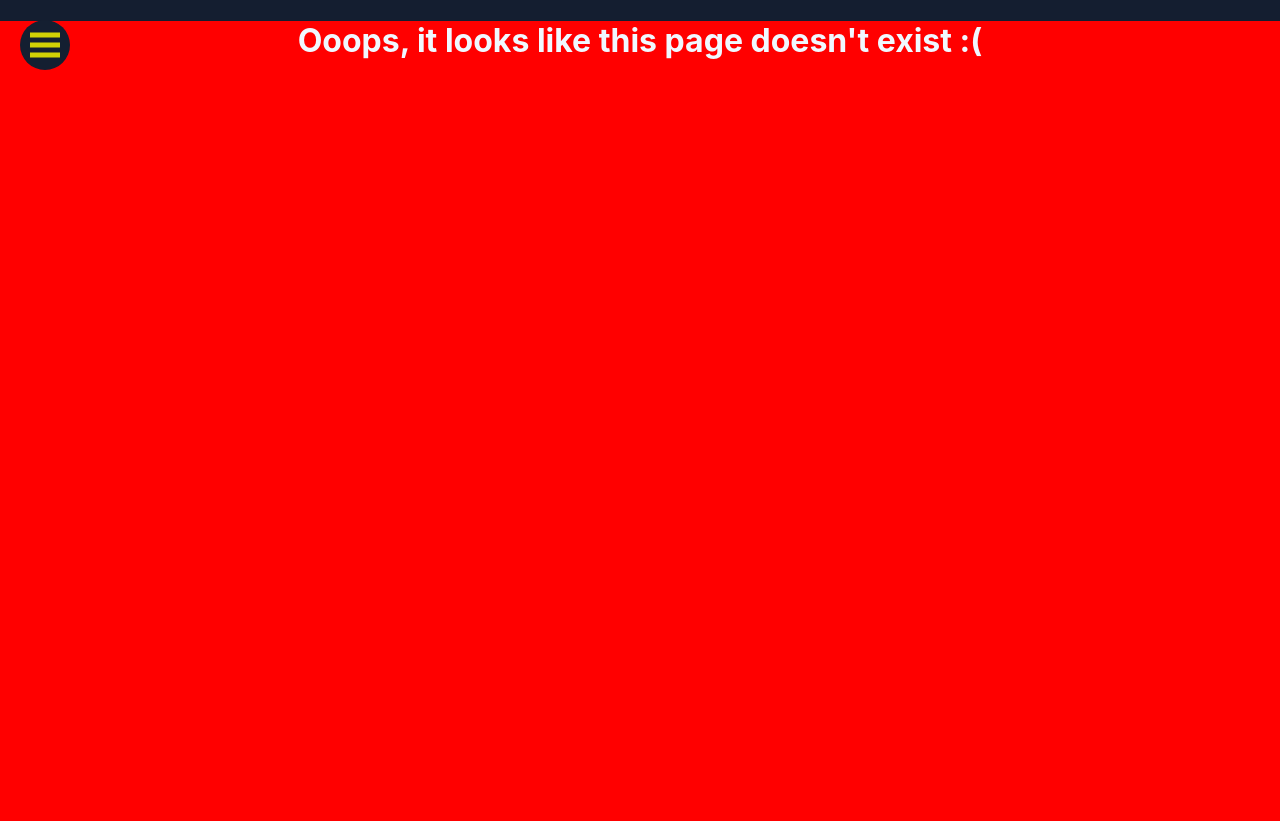
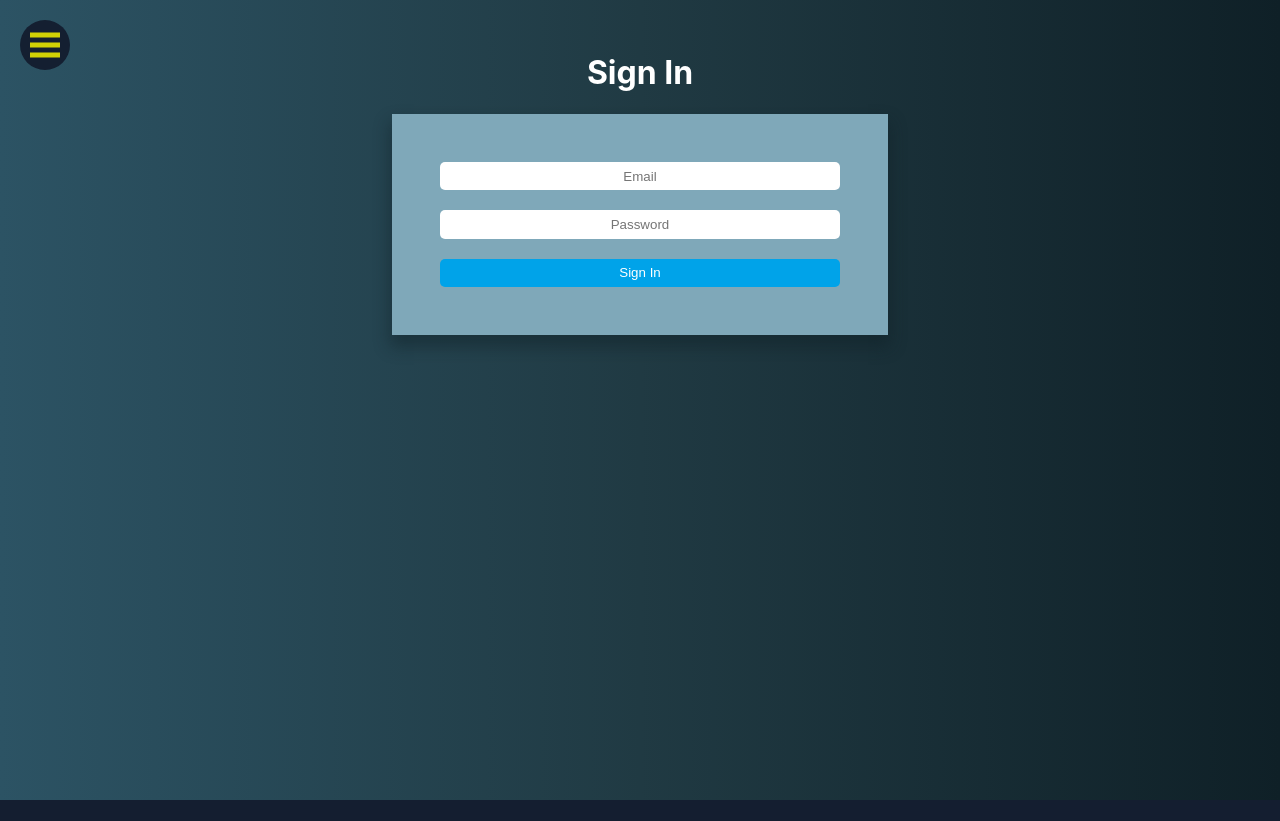
Before and after one commit to walterperez/kodflix, a React (Create React App) app: page /sign/in in a window 1280 px wide. After the commit the page ends 800 px from the top, so only its background shows below. Built offline with nearby package versions, Linux system fonts and the light colour scheme.

Commit message:
Add the login view #49

```diff
--- a/src/frontend/App.js
+++ b/src/frontend/App.js
@@ -6,6 +6,7 @@ import Gallery from "./components/Gallery/Gallery";
 import Play from "./components/Play/Play";
 import HamburgerButton from "./components/HamburgerButton/HamburgerButton";
 import ManageTvShows from "./components/ManageTvShows/ManageTvShows";
+import SignIn from "./components/SignIn/SignIn";
 //Routes
 import Details from "./routes/Details/Details";
 import NotFound from "./routes/NotFound/NotFound";
@@ -33,6 +34,7 @@ class App extends Component {
         <Switch>
           <Route exact path="/" component={Gallery} />
           <Route path="/manage/tv-shows" component={ManageTvShows} />
+          <Route path="/sign/in" component={SignIn} />
           <Route exact path="/:idMovie/play" component={Play} />
           <Route exact path="/:idMovie" component={Details} />
           <Route component={NotFound} />
--- a/src/frontend/components/HamburgerButton/HamburgerButton.js
+++ b/src/frontend/components/HamburgerButton/HamburgerButton.js
@@ -7,6 +7,7 @@ import MenuListElement from "./MenuListElement/MenuListElement";
 import hamburgerButtonIcon from "./../../common/icons/hamburgerIcon.svg";
 import tvIconSVG from "./../../common/icons/cinema.svg";
 import homeIconSVG from "./../../common/icons/icon.svg";
+import LogInSVG from "./../../common/icons/log-in.svg";
 
 export default class HamburgerButton extends Component {
   constructor() {
@@ -62,6 +63,12 @@ export default class HamburgerButton extends Component {
               route="/manage/tv-shows"
               handleCloseMenuAfterClick={this.handleCloseMenuAfterClick}
             />
+            <MenuListElement
+              text="Sign In"
+              icon={LogInSVG}
+              route="/sign/in"
+              handleCloseMenuAfterClick={this.handleCloseMenuAfterClick}
+            />
           </div>
         </div>
       </>
--- /dev/null
+++ b/src/frontend/components/SignIn/SignIn.jsx
@@ -0,0 +1,60 @@
+import React, { Component } from "react";
+import "./SignIn.scss";
+
+export default class SignIn extends Component {
+  constructor() {
+    super();
+    this.state = {
+      email: "",
+      password: ""
+    };
+  }
+
+  handleInputChange(e) {
+    const { name, value } = e.target;
+    this.setState({
+      [name]: value
+    });
+  }
+
+  handleSignInSubmit() {
+    fetch("/rest/user/sign/in", {
+      method: "POST",
+      body: this.state
+    });
+  }
+
+  render() {
+    return (
+      <div className="SignIn">
+        <h1 className="SignIn__Title">Sign In</h1>
+        <div className="SignIn__Inputs--Container">
+          <input
+            className="SignIn__Inputs--Container__Item"
+            type="text"
+            name="email"
+            placeholder="Email"
+            onChange={e => this.handleInputChange(e)}
+            required
+            value={this.state.email}
+          />
+          <input
+            className="SignIn__Inputs--Container__Item"
+            type="text"
+            name="password"
+            placeholder="Password"
+            onChange={e => this.handleInputChange(e)}
+            required
+            value={this.state.password}
+          />
+          <button
+            className="SignIn__Inputs--Container__Button"
+            onClick={e => this.handleSignInSubmit(e)}
+          >
+            Sign In
+          </button>
+        </div>
+      </div>
+    );
+  }
+}
--- /dev/null
+++ b/src/frontend/components/SignIn/SignIn.scss
@@ -0,0 +1,57 @@
+.SignIn {
+  box-sizing: border-box;
+  width: 100%;
+  height: 100%;
+  padding: 2em;
+  background: #0f2027; /* fallback for old browsers */
+  background: -webkit-linear-gradient(
+    to right,
+    #2c5364,
+    #203a43,
+    #0f2027
+  ); /* Chrome 10-25, Safari 5.1-6 */
+  background: linear-gradient(
+    to right,
+    #2c5364,
+    #203a43,
+    #0f2027
+  ); /* W3C, IE 10+/ Edge, Firefox 16+, Chrome 26+, Opera 12+, Safari 7+ */
+
+  .SignIn__Title {
+    width: 100%;
+    text-align: center;
+    color: white;
+  }
+  .SignIn__Inputs--Container {
+    font-size: 1.5em;
+    width: 100%;
+    max-width: 400px;
+    background: #7fa8b9;
+    box-shadow: 0 10px 15px 2px #0f202777;
+    padding: 2em 2em;
+    display: flex;
+    flex-direction: column;
+    margin: 0 auto;
+    .SignIn__Inputs--Container__Item {
+      flex: 1;
+      margin-bottom: 1.5em;
+      padding: 0.5em 1em;
+      border: 0;
+      border-radius: 5px;
+      text-align: center;
+    }
+    .SignIn__Inputs--Container__Button {
+      flex: 1;
+      padding: 0.5em 1em;
+      border: 0;
+      color: white;
+      background: #00a3e9;
+      border-radius: 5px;
+      transition: all 0.2s linear;
+      &:hover {
+        cursor: pointer;
+        background: #0393d1;
+      }
+    }
+  }
+}
```
Also changed, not shown: src/frontend/common/icons/log-in.svg (added).
